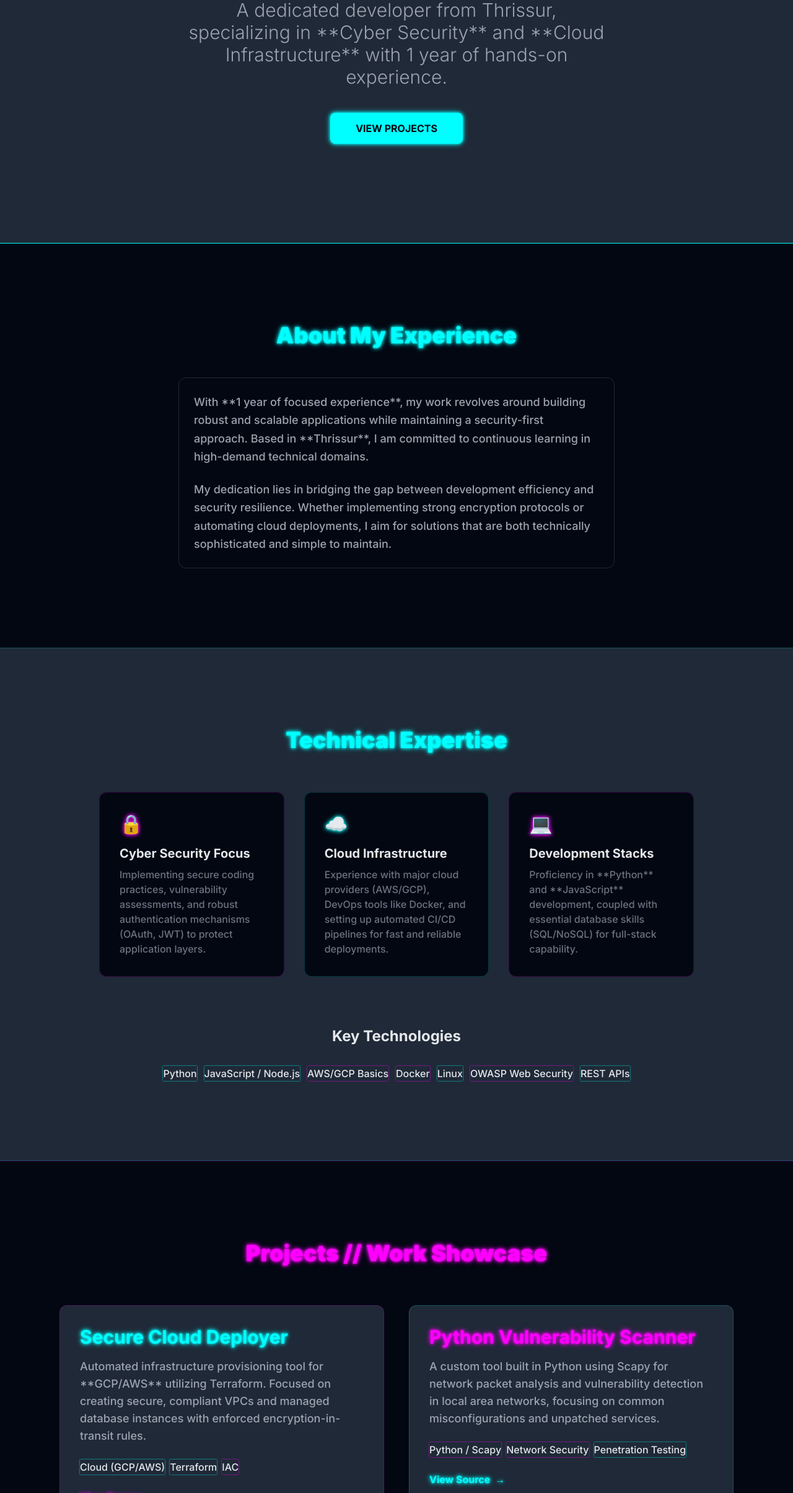
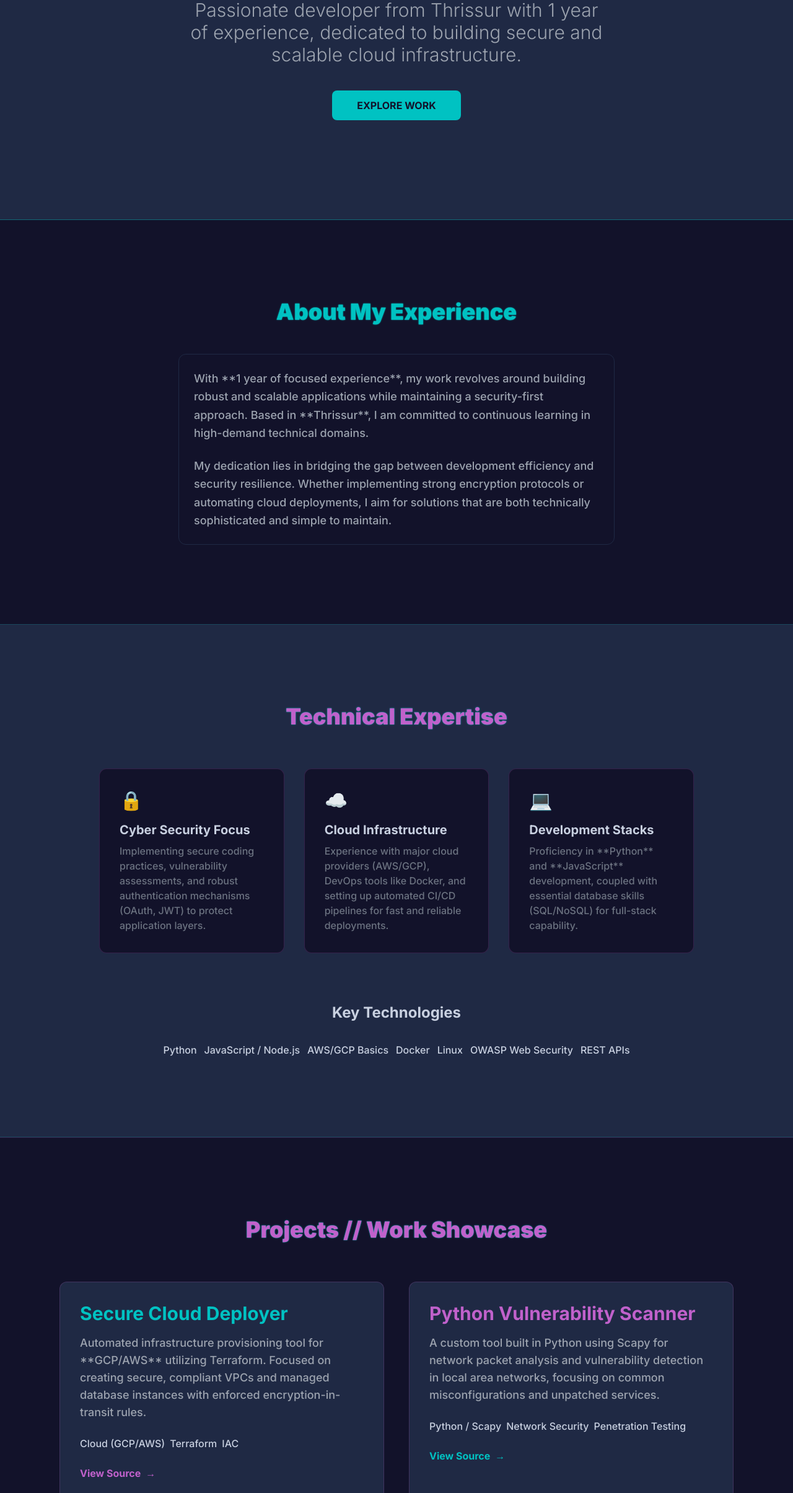
Before and after one commit to jeevangvadakken/jeevangvadakken.github.io, a plain HTML site: page index.html in a window 1280 px wide. Shown: the part 391-2800 px from the top of the page at 62% size. Drawn offline with nearby package versions, Linux system fonts and the light colour scheme.

Commit message:
Update index.html

```diff
--- a/index.html
+++ b/index.html
@@ -3,13 +3,13 @@
 <head>
     <meta charset="UTF-8">
     <meta name="viewport" content="width=device-width, initial-scale=1.0">
-    <title>Jeevan | Software Developer Portfolio (Neon)</title>
+    <title>Jeevan | Software Developer Portfolio (Professional Dark Mode)</title>
     <!-- Load Tailwind CSS -->
     <script src="https://cdn.tailwindcss.com"></script>
     <!-- Load Inter Font -->
     <link href="https://fonts.googleapis.com/css2?family=Inter:wght@300;500;700;900&display=swap" rel="stylesheet">
 
-    <!-- Configuration for Tailwind (using Inter font and Neon colors) -->
+    <!-- Configuration for Tailwind (using Inter font and Dark/Vibrant colors) -->
     <script>
         tailwind.config = {
             theme: {
@@ -18,11 +18,11 @@
                         sans: ['Inter', 'sans-serif'],
                     },
                     colors: {
-                        'primary': '#00FFFF', // Electric Cyan
-                        'secondary': '#FF00FF', // Electric Magenta
-                        'text-light': '#E5E7EB', // Light gray text
-                        'background': '#030712', // Deep near-black background
-                        'subtle-dark': '#1F2937', // Slightly lighter dark background
+                        'primary': '#00C2C2', // Professional Teal/Aqua
+                        'secondary': '#C061CB', // Vibrant Purple
+                        'text-light': '#C8D0E0', // Main light text
+                        'background': '#12122A', // Deep Navy/Charcoal background
+                        'subtle-dark': '#1F2944', // Slightly lighter dark background
                     }
                 }
             }
@@ -30,72 +30,50 @@
     </script>
 
     <style>
-        /* Custom styles for smooth scrolling */
+        /* Custom styles for smooth scrolling and reducing glow */
         html {
             scroll-behavior: smooth;
         }
 
-        /* Set CSS variables from Tailwind config for use in custom shadows */
+        /* Set CSS variables for subtle professional accent */
         :root {
-            --tw-primary: #00FFFF;
-            --tw-secondary: #FF00FF;
+            --tw-primary: #00C2C2;
+            --tw-secondary: #C061CB;
         }
 
-        /* Custom Neon Glow Effect for text and elements */
-        .neon-glow-text {
-            /* Cyan Glow */
-            text-shadow: 0 0 4px var(--tw-primary), 0 0 8px var(--tw-primary);
-        }
-        .neon-glow-text-secondary {
-            /* Magenta Glow */
-            text-shadow: 0 0 4px var(--tw-secondary), 0 0 8px var(--tw-secondary);
+        /* Subtle Glow/Accent for titles (less intense than neon) */
+        .subtle-accent-text {
+            text-shadow: 0 0 2px var(--tw-primary);
         }
 
-        .neon-border-light {
-            box-shadow: 0 0 5px var(--tw-primary);
+        /* Card Hover Effect (Less Glow, more defined border/shadow) */
+        .card-accent-hover {
+            transition: all 0.3s ease;
+            border: 1px solid rgba(192, 97, 203, 0.2); /* Subtle starting border */
         }
 
-        /* Card Glow for Cyan elements */
-        .neon-card-glow {
-            transition: all 0.3s ease;
-            border: 1px solid rgba(0, 255, 255, 0.2);
-        }
-        .neon-card-glow:hover {
-            box-shadow: 0 0 10px var(--tw-primary), 0 0 20px rgba(0, 255, 255, 0.4);
-            border-color: var(--tw-primary);
+        .card-accent-hover:hover {
+            box-shadow: 0 0 15px rgba(192, 97, 203, 0.4);
+            border-color: var(--tw-secondary);
             transform: translateY(-2px);
+            background-color: #24244F; /* Darker background on hover for depth */
         }
 
-        /* Card Glow for Magenta elements */
-        .neon-card-glow-secondary {
-            transition: all 0.3s ease;
-            border: 1px solid rgba(255, 0, 255, 0.2);
-        }
-        .neon-card-glow-secondary:hover {
-            box-shadow: 0 0 10px var(--tw-secondary), 0 0 20px rgba(255, 0, 255, 0.4);
-            border-color: var(--tw-secondary);
-            transform: translateY(-2px);
-        }
-
-        /* Button Glow for primary action */
-        .neon-button-glow {
-            box-shadow: 0 0 5px var(--tw-primary), 0 0 10px rgba(0, 255, 255, 0.8);
+        /* Button Accent Hover Effect */
+        .button-accent-hover {
             transition: all 0.3s ease;
         }
-
-        .neon-button-glow:hover {
-            box-shadow: 0 0 10px var(--tw-secondary), 0 0 20px rgba(255, 0, 255, 0.8);
-            background-color: var(--tw-secondary);
+        .button-accent-hover:hover {
+            box-shadow: 0 0 10px rgba(0, 194, 194, 0.6);
+            transform: translateY(-1px);
         }
 
         /* Tag styles for project section */
         .tag-primary {
-            @apply text-primary bg-primary/10 px-3 py-1 text-sm rounded-full font-medium border border-primary/50;
-            box-shadow: 0 0 2px var(--tw-primary);
+            @apply text-primary bg-primary/20 px-3 py-1 text-sm rounded-full font-medium border border-primary/50;
         }
         .tag-secondary {
-            @apply text-secondary bg-secondary/10 px-3 py-1 text-sm rounded-full font-medium border border-secondary/50;
-            box-shadow: 0 0 2px var(--tw-secondary);
+            @apply text-secondary bg-secondary/20 px-3 py-1 text-sm rounded-full font-medium border border-secondary/50;
         }
     </style>
 </head>
@@ -104,12 +82,12 @@
     <!-- Header Navigation -->
     <header class="sticky top-0 z-50 bg-background border-b border-subtle-dark">
         <div class="max-w-7xl mx-auto px-4 sm:px-6 lg:px-8 py-4 flex justify-between items-center">
-            <a href="#" class="text-2xl font-bold text-primary neon-glow-text">Jeevan.dev</a>
+            <a href="#" class="text-2xl font-bold text-primary">Jeevan.dev</a>
             <nav class="hidden md:flex space-x-10">
-                <a href="#about" class="text-gray-400 hover:text-primary transition duration-200 font-medium hover:neon-glow-text">About</a>
-                <a href="#skills" class="text-gray-400 hover:text-primary transition duration-200 font-medium hover:neon-glow-text">Skills</a>
-                <a href="#projects" class="text-gray-400 hover:text-secondary transition duration-200 font-medium hover:neon-glow-text-secondary">Projects</a>
-                <a href="#contact" class="text-gray-400 hover:text-primary transition duration-200 font-medium hover:neon-glow-text">Contact</a>
+                <a href="#about" class="text-gray-400 hover:text-primary transition duration-200 font-medium">About</a>
+                <a href="#skills" class="text-gray-400 hover:text-primary transition duration-200 font-medium">Skills</a>
+                <a href="#projects" class="text-gray-400 hover:text-secondary transition duration-200 font-medium">Projects</a>
+                <a href="#contact" class="text-gray-400 hover:text-primary transition duration-200 font-medium">Contact</a>
             </nav>
             <!-- Mobile Menu Placeholder -->
             <button class="md:hidden text-gray-400 hover:text-primary p-2 rounded-md hover:bg-subtle-dark">
@@ -120,18 +98,18 @@
         </div>
     </header>
 
-    <!-- Hero Section (Dark and Glowing) -->
-    <section id="hero" class="bg-subtle-dark py-24 md:py-40 border-b border-primary neon-border-light">
+    <!-- Hero Section (Deep Dark and Focused) -->
+    <section id="hero" class="bg-subtle-dark py-24 md:py-40 border-b border-primary/40">
         <div class="max-w-4xl mx-auto px-4 sm:px-6 lg:px-8 text-center">
-            <p class="text-lg font-light text-secondary mb-4 neon-glow-text-secondary">SOFTWARE DEVELOPMENT & SECURITY</p>
+            <p class="text-lg font-light text-secondary mb-4 subtle-accent-text">SOFTWARE DEVELOPMENT | CYBER SECURITY | CLOUD</p>
             <h1 class="text-6xl md:text-8xl font-extrabold mb-6 leading-tight text-text-light">
-                <span class="text-primary neon-glow-text">Jeevan</span>.
+                <span class="text-primary subtle-accent-text">Jeevan.</span>
             </h1>
             <p class="text-xl md:text-3xl mb-10 font-light text-gray-400 max-w-2xl mx-auto">
-                A dedicated developer from Thrissur, specializing in **Cyber Security** and **Cloud Infrastructure** with 1 year of hands-on experience.
+                Passionate developer from Thrissur with 1 year of experience, dedicated to building secure and scalable cloud infrastructure.
             </p>
-            <a href="#projects" class="inline-block bg-primary text-background font-bold py-3 px-10 rounded-lg border border-primary neon-button-glow transition duration-300">
-                VIEW PROJECTS
+            <a href="#projects" class="inline-block bg-primary text-background font-bold py-3 px-10 rounded-lg button-accent-hover transition duration-300">
+                EXPLORE WORK
             </a>
         </div>
     </section>
@@ -139,8 +117,8 @@
     <!-- About Me Section -->
     <section id="about" class="py-20 md:py-32 bg-background">
         <div class="max-w-3xl mx-auto px-4 sm:px-6 lg:px-8">
-            <h2 class="text-4xl font-extrabold text-primary mb-12 text-center neon-glow-text">About My Experience</h2>
-            <div class="space-y-6 text-lg text-gray-400 leading-relaxed border border-subtle-dark p-6 rounded-xl neon-card-glow-secondary">
+            <h2 class="text-4xl font-extrabold text-primary mb-12 text-center subtle-accent-text">About My Experience</h2>
+            <div class="space-y-6 text-lg text-gray-400 leading-relaxed border border-subtle-dark p-6 rounded-xl card-accent-hover">
                 <p>
                     With **1 year of focused experience**, my work revolves around building robust and scalable applications while maintaining a security-first approach. Based in **Thrissur**, I am committed to continuous learning in high-demand technical domains.
                 </p>
@@ -154,31 +132,31 @@
     <!-- Skills Section -->
     <section id="skills" class="py-20 md:py-32 bg-subtle-dark border-t border-b border-primary/20">
         <div class="max-w-5xl mx-auto px-4 sm:px-6 lg:px-8">
-            <h2 class="text-4xl font-extrabold text-primary mb-16 text-center neon-glow-text">Technical Expertise</h2>
+            <h2 class="text-4xl font-extrabold text-secondary mb-16 text-center subtle-accent-text">Technical Expertise</h2>
 
             <div class="grid grid-cols-1 md:grid-cols-3 gap-8">
 
-                <!-- Skill Card 1: Cyber Security (Neon Style) -->
-                <div class="bg-background p-8 rounded-xl neon-card-glow-secondary">
-                    <span class="text-3xl text-secondary mb-4 block neon-glow-text-secondary">🔒</span>
+                <!-- Skill Card 1: Cyber Security -->
+                <div class="bg-background p-8 rounded-xl card-accent-hover">
+                    <span class="text-3xl text-secondary mb-4 block">🔒</span>
                     <h3 class="text-xl font-bold text-text-light mb-2">Cyber Security Focus</h3>
                     <p class="text-gray-500 text-base">
                         Implementing secure coding practices, vulnerability assessments, and robust authentication mechanisms (OAuth, JWT) to protect application layers.
                     </p>
                 </div>
 
-                <!-- Skill Card 2: Cloud Technologies (Neon Style) -->
-                <div class="bg-background p-8 rounded-xl neon-card-glow">
-                    <span class="text-3xl text-primary mb-4 block neon-glow-text">☁️</span>
+                <!-- Skill Card 2: Cloud Technologies -->
+                <div class="bg-background p-8 rounded-xl card-accent-hover">
+                    <span class="text-3xl text-primary mb-4 block">☁️</span>
                     <h3 class="text-xl font-bold text-text-light mb-2">Cloud Infrastructure</h3>
                     <p class="text-gray-500 text-base">
                         Experience with major cloud providers (AWS/GCP), DevOps tools like Docker, and setting up automated CI/CD pipelines for fast and reliable deployments.
                     </p>
                 </div>
 
-                <!-- Skill Card 3: Software Development (Neon Style) -->
-                <div class="bg-background p-8 rounded-xl neon-card-glow-secondary">
-                    <span class="text-3xl text-secondary mb-4 block neon-glow-text-secondary">💻</span>
+                <!-- Skill Card 3: Software Development -->
+                <div class="bg-background p-8 rounded-xl card-accent-hover">
+                    <span class="text-3xl text-secondary mb-4 block">💻</span>
                     <h3 class="text-xl font-bold text-text-light mb-2">Development Stacks</h3>
                     <p class="text-gray-500 text-base">
                         Proficiency in **Python** and **JavaScript** development, coupled with essential database skills (SQL/NoSQL) for full-stack capability.
@@ -187,7 +165,7 @@
 
             </div>
 
-            <!-- Detailed Skills List (Neon Look) -->
+            <!-- Detailed Skills List -->
             <div class="mt-20">
                 <h3 class="text-2xl font-semibold text-text-light mb-8 text-center">Key Technologies</h3>
                 <div class="flex flex-wrap justify-center gap-3">
@@ -206,13 +184,13 @@
     <!-- Projects Section -->
     <section id="projects" class="py-20 md:py-32 bg-background border-t border-b border-secondary/20">
         <div class="max-w-6xl mx-auto px-4 sm:px-6 lg:px-8">
-            <h2 class="text-4xl font-extrabold text-secondary mb-16 text-center neon-glow-text-secondary">Projects // Work Showcase</h2>
+            <h2 class="text-4xl font-extrabold text-secondary mb-16 text-center subtle-accent-text">Projects // Work Showcase</h2>
 
             <div class="grid grid-cols-1 lg:grid-cols-2 gap-10">
 
                 <!-- Project 1: Cloud Focus -->
-                <div class="bg-subtle-dark p-8 rounded-xl neon-card-glow-secondary">
-                    <h3 class="text-3xl font-bold text-primary mb-4 neon-glow-text">Secure Cloud Deployer</h3>
+                <div class="bg-subtle-dark p-8 rounded-xl card-accent-hover">
+                    <h3 class="text-3xl font-bold text-primary mb-4">Secure Cloud Deployer</h3>
                     <p class="text-gray-400 text-lg mb-6">
                         Automated infrastructure provisioning tool for **GCP/AWS** utilizing Terraform. Focused on creating secure, compliant VPCs and managed database instances with enforced encryption-in-transit rules.
                     </p>
@@ -221,14 +199,14 @@
                         <span class="tag-primary">Terraform</span>
                         <span class="tag-secondary">IAC</span>
                     </div>
-                    <a href="#" class="inline-flex items-center text-secondary font-semibold hover:text-primary transition duration-300 neon-glow-text-secondary">
+                    <a href="#" class="inline-flex items-center text-secondary font-semibold hover:text-primary transition duration-300">
                         View Source <span class="ml-2">→</span>
                     </a>
                 </div>
 
                 <!-- Project 2: Cyber Security Focus -->
-                <div class="bg-subtle-dark p-8 rounded-xl neon-card-glow">
-                    <h3 class="text-3xl font-bold text-secondary mb-4 neon-glow-text-secondary">Python Vulnerability Scanner</h3>
+                <div class="bg-subtle-dark p-8 rounded-xl card-accent-hover">
+                    <h3 class="text-3xl font-bold text-secondary mb-4">Python Vulnerability Scanner</h3>
                     <p class="text-gray-400 text-lg mb-6">
                         A custom tool built in Python using Scapy for network packet analysis and vulnerability detection in local area networks, focusing on common misconfigurations and unpatched services.
                     </p>
@@ -237,7 +215,7 @@
                         <span class="tag-secondary">Network Security</span>
                         <span class="tag-primary">Penetration Testing</span>
                     </div>
-                    <a href="#" class="inline-flex items-center text-primary font-semibold hover:text-secondary transition duration-300 neon-glow-text">
+                    <a href="#" class="inline-flex items-center text-primary font-semibold hover:text-secondary transition duration-300">
                         View Source <span class="ml-2">→</span>
                     </a>
                 </div>
@@ -249,13 +227,13 @@
     <!-- Contact Section -->
     <section id="contact" class="py-20 md:py-32 bg-subtle-dark">
         <div class="max-w-xl mx-auto px-4 sm:px-6 lg:px-8 text-center">
-            <h2 class="text-4xl font-extrabold text-primary mb-4 neon-glow-text">Connect & Collaborate</h2>
+            <h2 class="text-4xl font-extrabold text-primary mb-4 subtle-accent-text">Connect & Collaborate</h2>
             <p class="text-lg text-gray-400 mb-10">
                 I am actively seeking roles that blend secure development with cloud scalability. Let's discuss your next project.
             </p>
 
-            <!-- Mock Contact Form (Neon Styled) -->
-            <div class="p-8 bg-background rounded-xl border border-secondary/50 neon-border-light">
+            <!-- Mock Contact Form (Dark Mode Styled) -->
+            <div class="p-8 bg-background rounded-xl border border-secondary/50 card-accent-hover">
                 <form class="space-y-6">
                     <div>
                         <input type="text" placeholder="Name" class="w-full p-3 border border-secondary/50 rounded-lg focus:ring-secondary focus:border-secondary transition duration-300 bg-subtle-dark text-text-light" required>
@@ -266,14 +244,14 @@
                     <div>
                         <textarea placeholder="Message" rows="4" class="w-full p-3 border border-secondary/50 rounded-lg focus:ring-secondary focus:border-secondary transition duration-300 bg-subtle-dark text-text-light" required></textarea>
                     </div>
-                    <button type="submit" class="w-full bg-secondary text-background font-bold py-3 rounded-lg border-2 border-secondary neon-button-glow transition duration-300">
+                    <button type="submit" class="w-full bg-secondary text-background font-bold py-3 rounded-lg border-2 border-secondary button-accent-hover transition duration-300">
                         Send Message
                     </button>
                 </form>
             </div>
 
             <div class="mt-10 space-y-2">
-                <p class="text-gray-400">Email: <a href="mailto:jeevan.developer@example.com" class="text-primary hover:text-secondary underline font-medium neon-glow-text">jeevan.developer@example.com</a></p>
+                <p class="text-gray-400">Email: <a href="mailto:jeevan.developer@example.com" class="text-primary hover:text-secondary underline font-medium">jeevan.developer@example.com</a></p>
                 <!-- Add LinkedIn/GitHub links here -->
             </div>
         </div>
```
